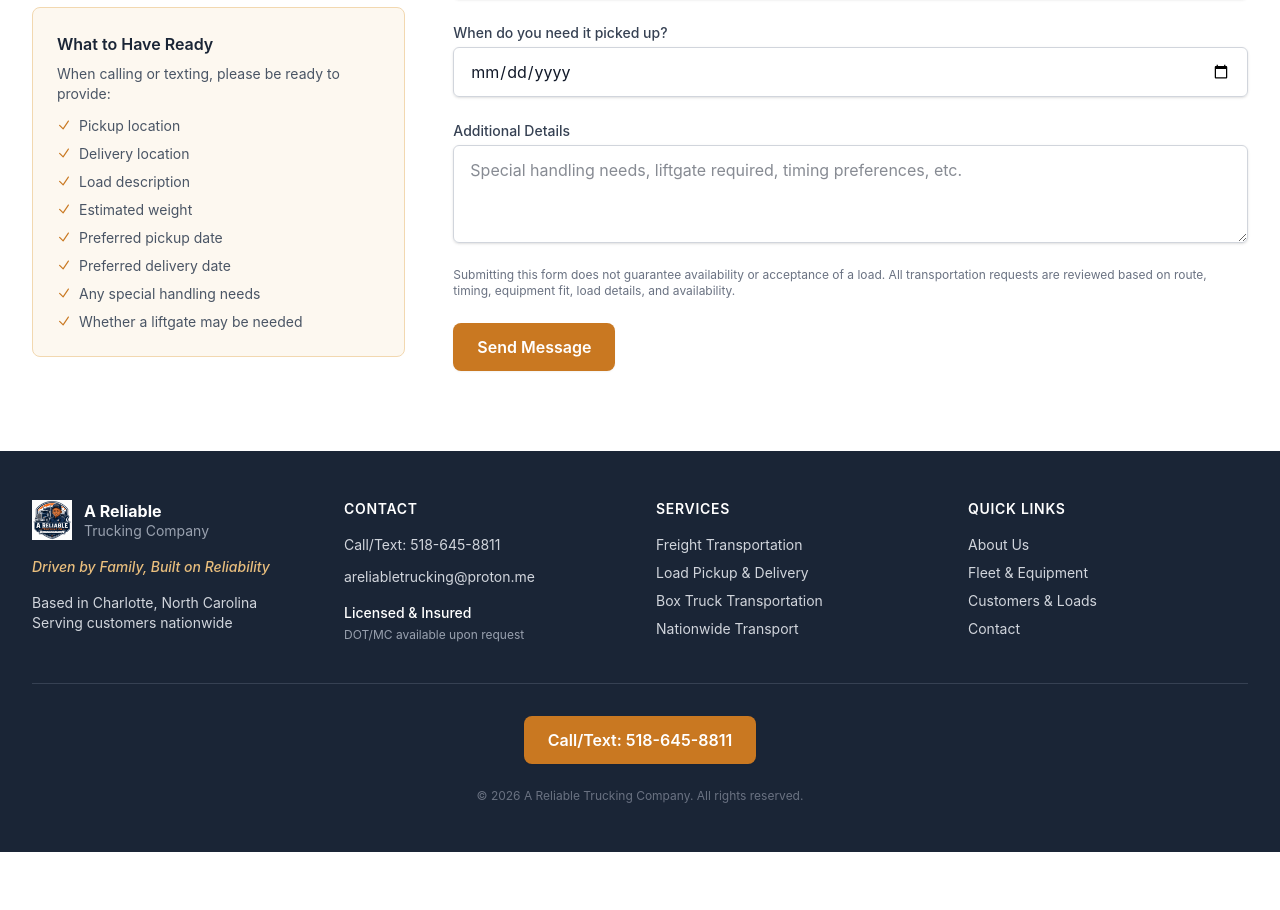
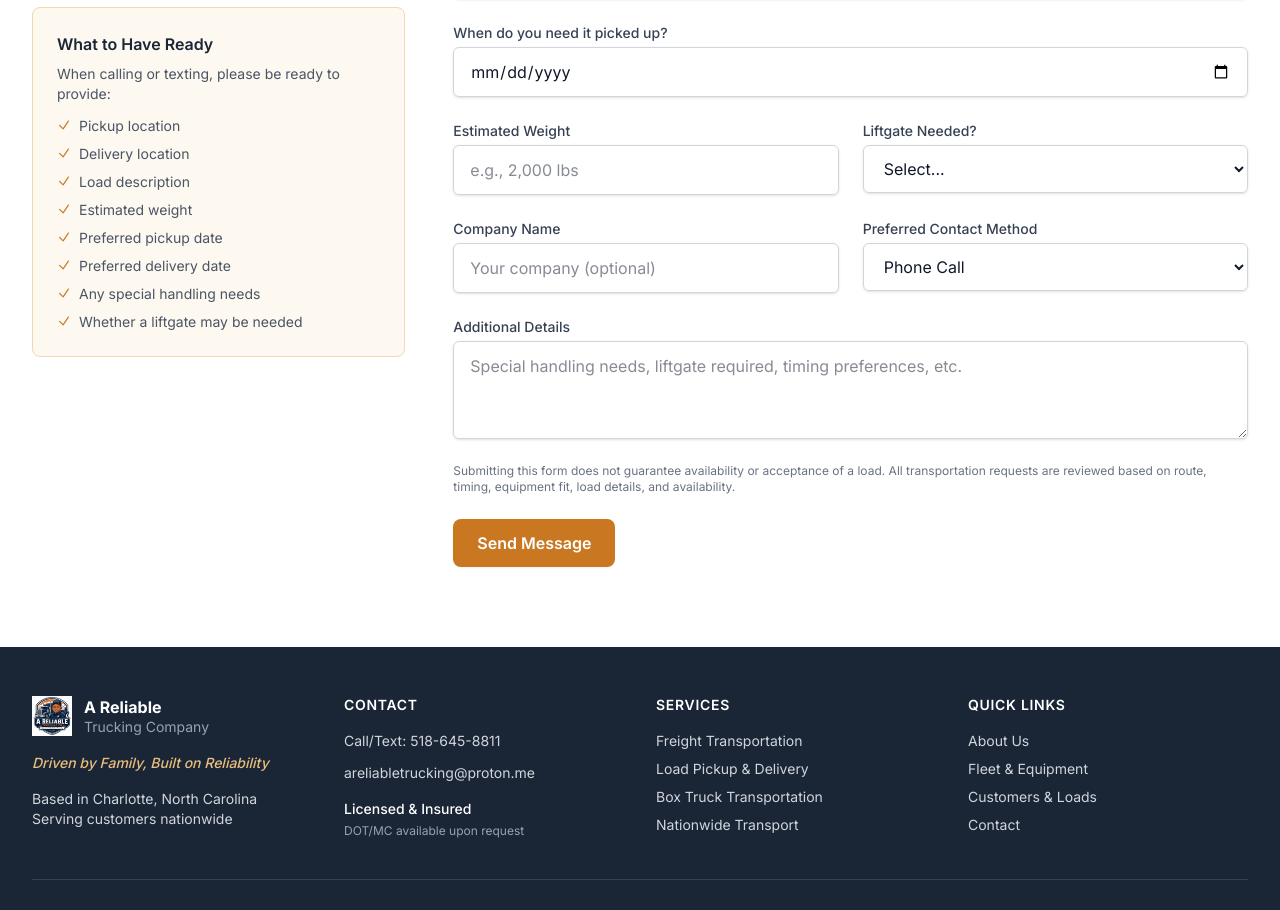
Before and after one commit to dev-in-portfolio/A-Reliable, a Next.js app: page /contact in a window 1280 px wide. Shown: the part 1114-2024 px from the top of the page. Before the commit the page ends 1966 px from the top, so only its background shows below. Built offline with nearby package versions, Linux system fonts and the light colour scheme.

Commit message:
Add optional form fields, Twitter cards, JSON-LD schema, Inter font, social assets

```diff
--- a/src/app/layout.tsx
+++ b/src/app/layout.tsx
@@ -25,6 +25,13 @@ export const metadata: Metadata = {
     type: "website",
     images: [{ url: "/assets/logo/a-reliable-trucking-logo.png", width: 400, height: 400 }],
   },
+  twitter: {
+    card: "summary_large_image",
+    title: "A Reliable Trucking Company",
+    description:
+      "Freight transportation, load pickup, box truck service, and delivery support from Charlotte, NC nationwide.",
+    images: ["/assets/logo/a-reliable-trucking-logo.png"],
+  },
 }
 
 export default function RootLayout({
@@ -32,8 +39,41 @@ export default function RootLayout({
 }: {
   children: React.ReactNode
 }) {
+  const jsonLd = {
+    "@context": "https://schema.org",
+    "@type": "LocalBusiness",
+    name: "A Reliable Trucking Company",
+    description:
+      "Family-owned freight transportation company based in Charlotte, NC serving customers nationwide. Freight transportation, load pickup and delivery, box truck service with liftgates.",
+    url: "https://www.areliabletrucking.com",
+    telephone: "+15186458811",
+    email: "areliabletrucking@proton.me",
+    foundingDate: "2022",
+    areaServed: "US",
+    logo: "https://www.areliabletrucking.com/assets/logo/a-reliable-trucking-logo.png",
+    image: "https://www.areliabletrucking.com/assets/logo/a-reliable-trucking-logo.png",
+    address: {
+      "@type": "PostalAddress",
+      addressLocality: "Charlotte",
+      addressRegion: "NC",
+      addressCountry: "US",
+    },
+  }
+
   return (
     <html lang="en">
+      <head>
+        <link rel="preconnect" href="https://fonts.googleapis.com" />
+        <link rel="preconnect" href="https://fonts.gstatic.com" crossOrigin="anonymous" />
+        <link
+          href="https://fonts.googleapis.com/css2?family=Inter:wght@400;500;600;700;800&display=swap"
+          rel="stylesheet"
+        />
+        <script
+          type="application/ld+json"
+          dangerouslySetInnerHTML={{ __html: JSON.stringify(jsonLd) }}
+        />
+      </head>
       <body>
         <Header />
         <main>{children}</main>
--- a/src/components/ContactForm.tsx
+++ b/src/components/ContactForm.tsx
@@ -146,6 +146,65 @@ export default function ContactForm() {
         />
       </div>
 
+      <div className="grid grid-cols-1 gap-6 sm:grid-cols-2">
+        <div>
+          <label htmlFor="weight" className="block text-sm font-medium text-gray-700">
+            Estimated Weight
+          </label>
+          <input
+            type="text"
+            name="estimated_weight"
+            id="weight"
+            className="mt-1 block w-full rounded-md border border-gray-300 px-4 py-3 text-gray-900 shadow-sm focus:border-brand-500 focus:ring-brand-500"
+            placeholder="e.g., 2,000 lbs"
+          />
+        </div>
+        <div>
+          <label htmlFor="liftgate" className="block text-sm font-medium text-gray-700">
+            Liftgate Needed?
+          </label>
+          <select
+            name="liftgate_needed"
+            id="liftgate"
+            className="mt-1 block w-full rounded-md border border-gray-300 px-4 py-3 text-gray-900 shadow-sm focus:border-brand-500 focus:ring-brand-500"
+          >
+            <option value="">Select...</option>
+            <option value="yes">Yes</option>
+            <option value="no">No</option>
+            <option value="unsure">Unsure</option>
+          </select>
+        </div>
+      </div>
+
+      <div className="grid grid-cols-1 gap-6 sm:grid-cols-2">
+        <div>
+          <label htmlFor="company" className="block text-sm font-medium text-gray-700">
+            Company Name
+          </label>
+          <input
+            type="text"
+            name="company_name"
+            id="company"
+            className="mt-1 block w-full rounded-md border border-gray-300 px-4 py-3 text-gray-900 shadow-sm focus:border-brand-500 focus:ring-brand-500"
+            placeholder="Your company (optional)"
+          />
+        </div>
+        <div>
+          <label htmlFor="contact-method" className="block text-sm font-medium text-gray-700">
+            Preferred Contact Method
+          </label>
+          <select
+            name="preferred_contact_method"
+            id="contact-method"
+            className="mt-1 block w-full rounded-md border border-gray-300 px-4 py-3 text-gray-900 shadow-sm focus:border-brand-500 focus:ring-brand-500"
+          >
+            <option value="phone">Phone Call</option>
+            <option value="text">Text Message</option>
+            <option value="email">Email</option>
+          </select>
+        </div>
+      </div>
+
       <div>
         <label htmlFor="details" className="block text-sm font-medium text-gray-700">
           Additional Details
```
Also changed, not shown: public/assets/social/a-reliable-trucking-social.png (added).
